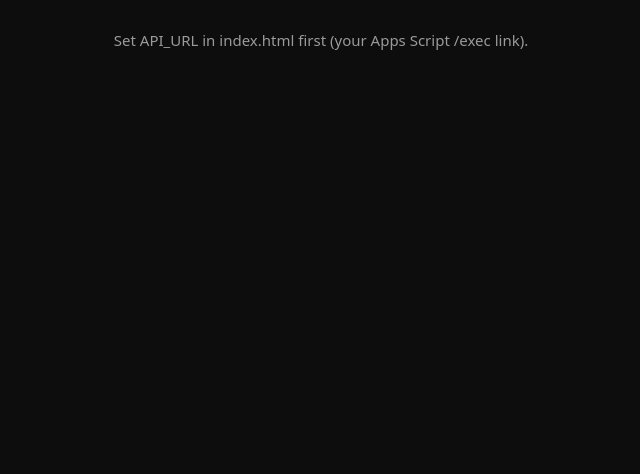
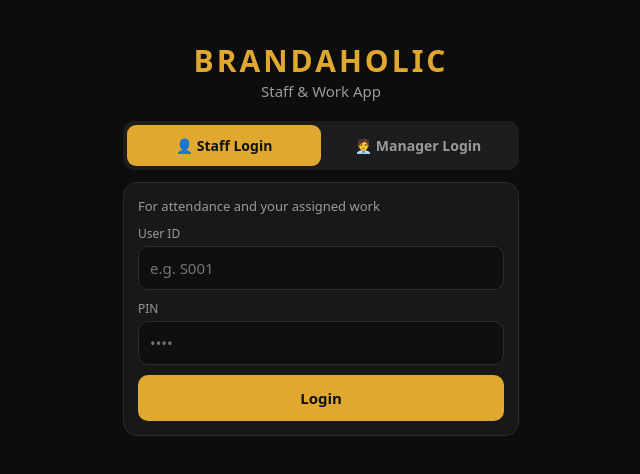
Before and after one commit to Aman79499/brandaholic, a plain HTML site: page index.html in a window 1280 px wide. Shown: the whole page, without its empty margins (319-959 px from the left). Drawn offline with Linux system fonts and the light colour scheme.

Commit message:
Update index.html

```diff
--- a/index.html
+++ b/index.html
@@ -103,7 +103,7 @@ textarea{min-height:64px;resize:vertical;margin-top:8px}
 
 <script>
 // ==================== [ANCHOR: CONFIG] ====================
-const API_URL = 'PASTE_YOUR_WEB_APP_EXEC_URL_HERE';
+const API_URL = 'https://script.google.com/macros/s/AKfycbw-FCmAqaNnet-jlLpJTzNIxgYDV-zp4G6tU3QjWAfdF9rpE9UUhPXrklz3tHnksuKcaQ/exec';
 
 // ==================== [ANCHOR: STATE & UTILS] ====================
 const S = { token: null, user: null, store: 'Brandaholic', loginMode: 'STAFF', tab: null };
```
